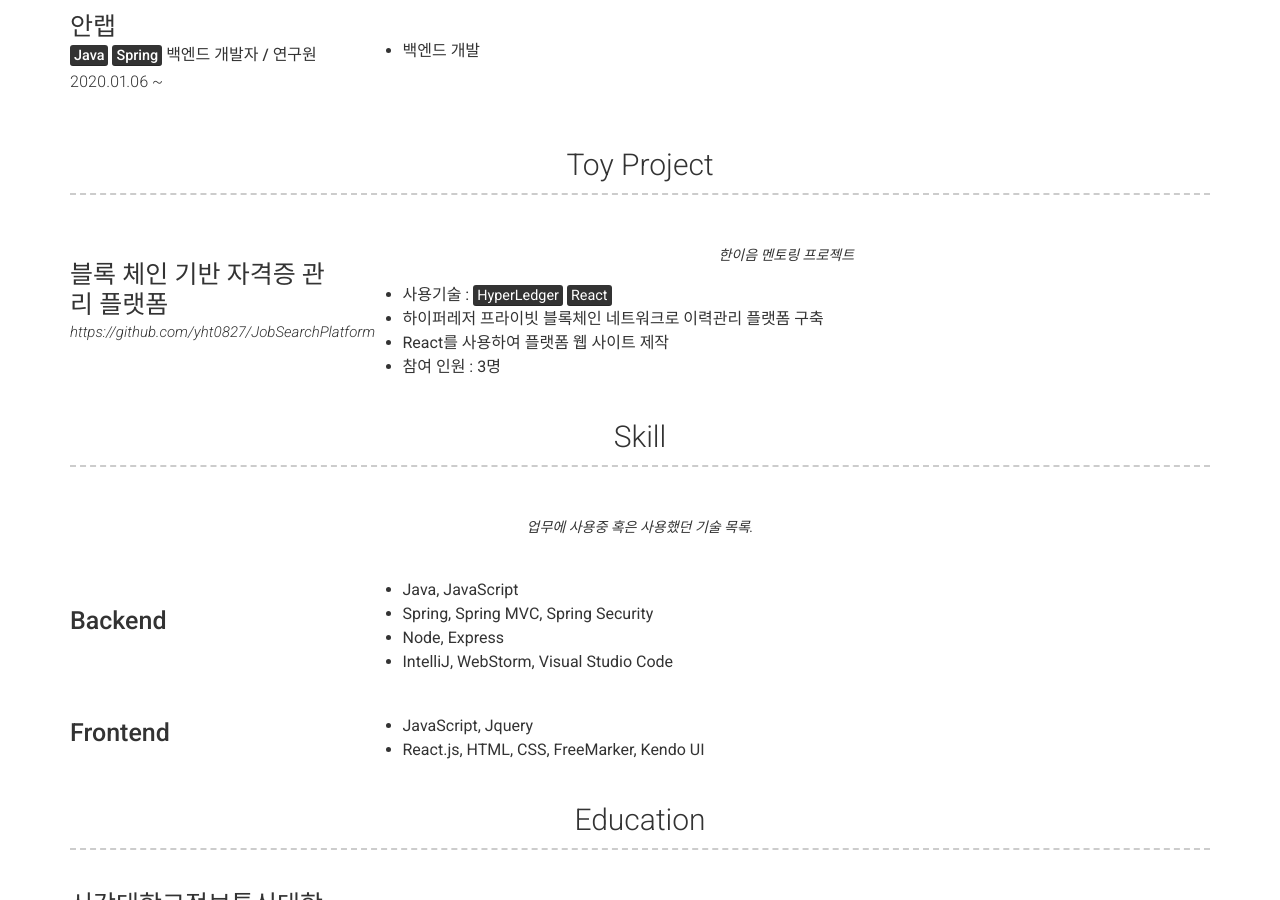
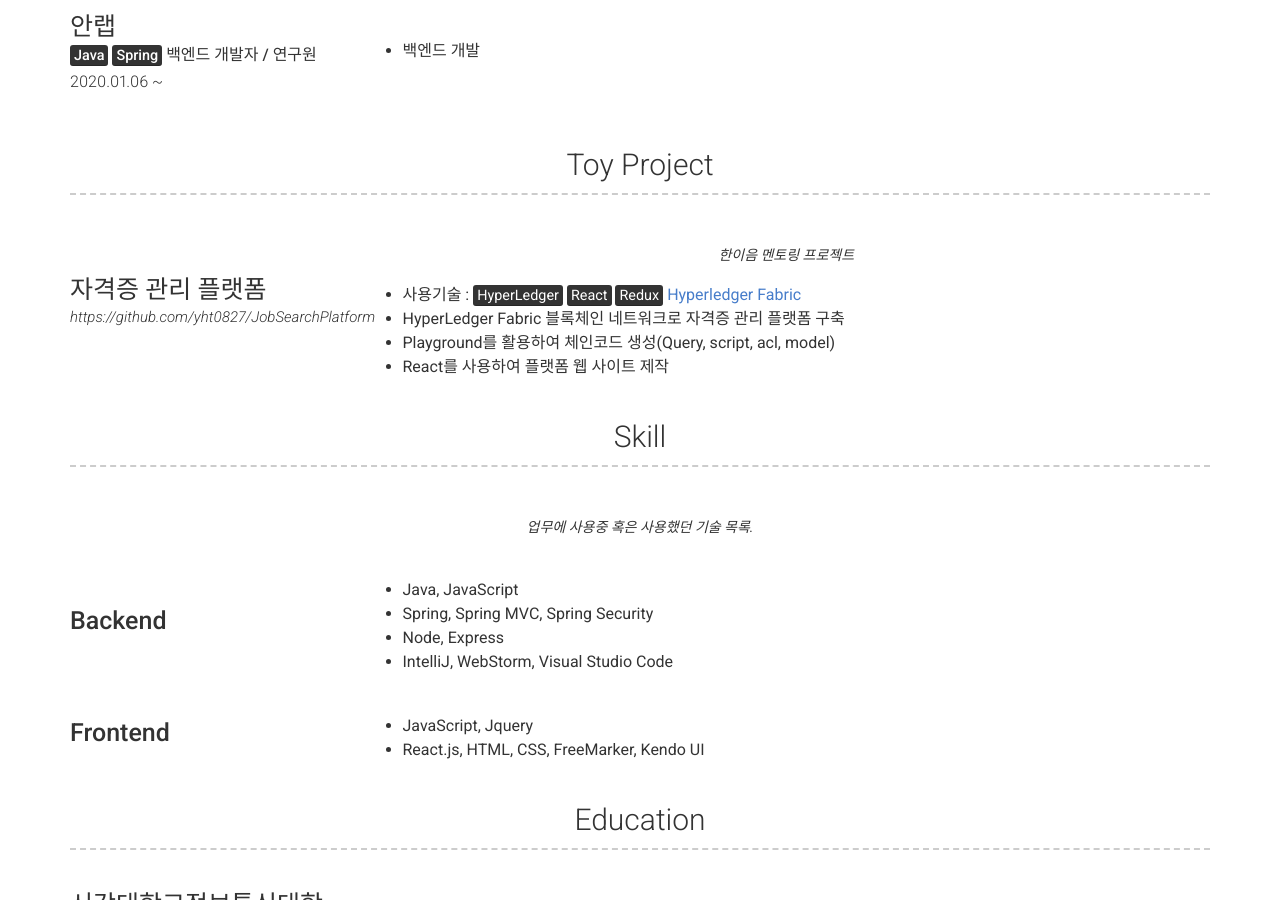
Before and after one commit to yht0827/resume, a Jekyll site: the page built from index.md, in a window 1280 px wide and 900 px high, scrolled down 1050 px. Built offline with Jekyll 4.4.1, drawn with Linux system fonts in a browser that asks for light colours; nearby versions of some CDN libraries.

Commit message:
-- toyProject

```diff
--- a/_data/toyproject.yml
+++ b/_data/toyproject.yml
@@ -1,11 +1,10 @@
-
 - layout: left
-  name: 블록 체인 기반 자격증 관리 플랫폼
+  name: 자격증 관리 플랫폼
   link: https://github.com/yht0827/JobSearchPlatform
   quote: >
    한이음 멘토링 프로젝트
   description: | # this will include new lines to allow paragraphs
-    - 사용기술 :  <mark>HyperLedger</mark> <mark>React</mark>
-    - 하이퍼레저 프라이빗 블록체인 네트워크로 이력관리 플랫폼 구축
+    - 사용기술 :  <mark>HyperLedger</mark> <mark>React</mark> <mark>Redux</mark> [Hyperledger Fabric](https://img.shields.io/badge/Hyperledger_Fabric-1.4.1-orange.svg)
+    - HyperLedger Fabric 블록체인 네트워크로 자격증 관리 플랫폼 구축
+    - Playground를 활용하여 체인코드 생성(Query, script, acl, model)
     - React를 사용하여 플랫폼 웹 사이트 제작
-    - 참여 인원 : 3명
```
